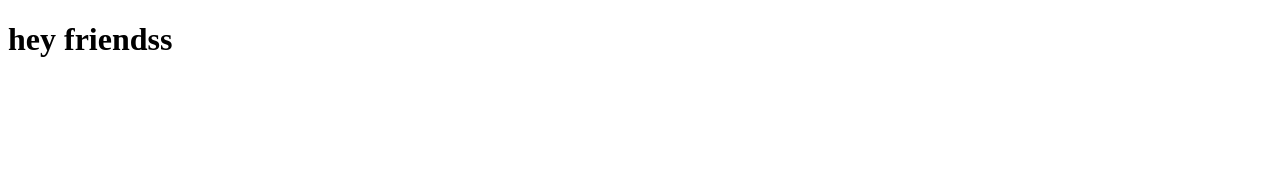
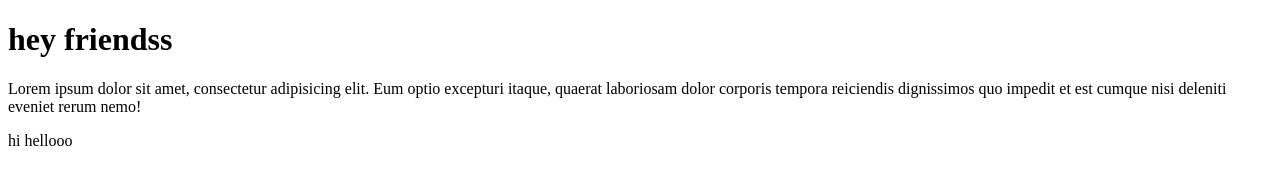
Before and after one commit to Ajithjohnson33/Git_PracticeExercises, a plain HTML site: page hey.html in a window 1280 px wide. Drawn offline with Linux system fonts and the light colour scheme.

Commit message:
hey file again modfied

```diff
--- a/hey.html
+++ b/hey.html
@@ -8,12 +8,15 @@
 </head>
 <body>
     <h1>hey friendss</h1>
-<!--
+
     <p>Lorem ipsum dolor sit amet, consectetur
         adipisicing elit. Eum optio excepturi
          itaque, quaerat laboriosam dolor
           corporis tempora reiciendis
           dignissimos quo impedit et est cumque
-        nisi deleniti eveniet rerum nemo!</p> -->
+        nisi deleniti eveniet rerum nemo!</p>
+
+
+        <p>hi hellooo</p>
 </body>
 </html>
```
